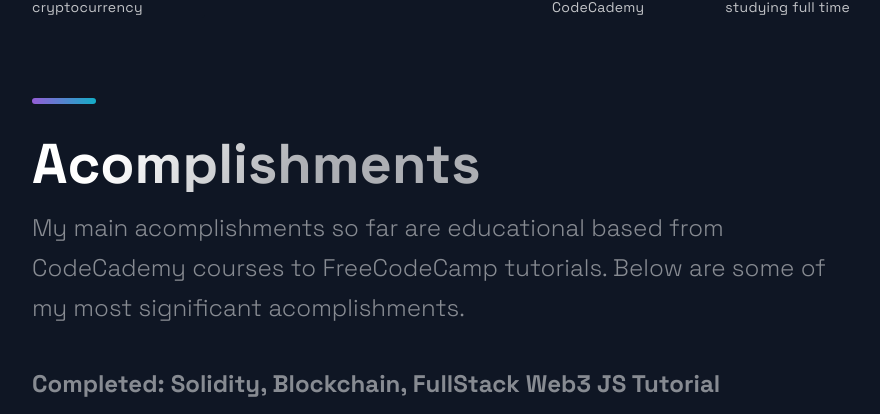
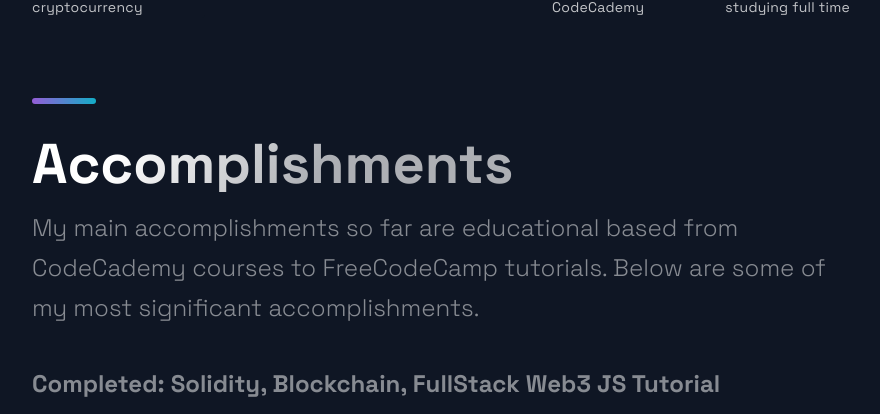
Before and after one commit to bchaindeveloper/bcdev-portfolio, a Next.js app: page / in a window 1280 px wide. Shown: the part 3035-3449 px from the top of the page, without its empty margins (88-968 px from the left). Built offline with nearby package versions, Linux system fonts and the light colour scheme; grey boxes are pictures that could not be loaded.

Commit message:
Accomplishments

```diff
--- a/src/components/Acomplishments/Acomplishments.js
+++ b/src/components/Acomplishments/Accomplishments.js
@@ -6,7 +6,7 @@ import {
   SectionText,
   SectionTitle,
 } from "../../styles/GlobalComponents";
-import { Box, Boxes, BoxNum, BoxText } from "./AcomplishmentsStyles";
+import { Box, Boxes, BoxNum, BoxText } from "./AccomplishmentsStyles";
 
 const data = [
   // { number: 29, text: "Repositories" },
@@ -15,13 +15,13 @@ const data = [
   // { number: 5000, text: "Github Stars" },
 ];
 
-const Acomplishments = () => (
+const Accomplishments = () => (
   <Section>
-    <SectionTitle>Acomplishments</SectionTitle>
+    <SectionTitle>Accomplishments</SectionTitle>
     <SectionText>
-      My main acomplishments so far are educational based from CodeCademy
+      My main accomplishments so far are educational based from CodeCademy
       courses to FreeCodeCamp tutorials. Below are some of my most significant
-      acomplishments.{" "}
+      accomplishments.{" "}
     </SectionText>
     <SectionText>
     <div>
@@ -67,4 +67,4 @@ const Acomplishments = () => (
   </Section>
 );
 
-export default Acomplishments;
+export default Accomplishments;
--- a/src/pages/index.js
+++ b/src/pages/index.js
@@ -1,4 +1,4 @@
-import Acomplishments from '../components/Acomplishments/Acomplishments';
+import Accomplishments from '../components/Acomplishments/Accomplishments';
 import BgAnimation from '../components/BackgrooundAnimation/BackgroundAnimation';
 import Hero from '../components/Hero/Hero';
 import Projects from '../components/Projects/Projects';
@@ -17,7 +17,7 @@ const Home = () => {
       <Projects />
       <Technologies />
       <Timeline />
-      <Acomplishments />
+      <Accomplishments />
     </Layout>
   );
 };
```
Also changed, not shown: src/components/Acomplishments/AccomplishmentsStyles.js (renamed from src/components/Acomplishments/AcomplishmentsStyles.js).
